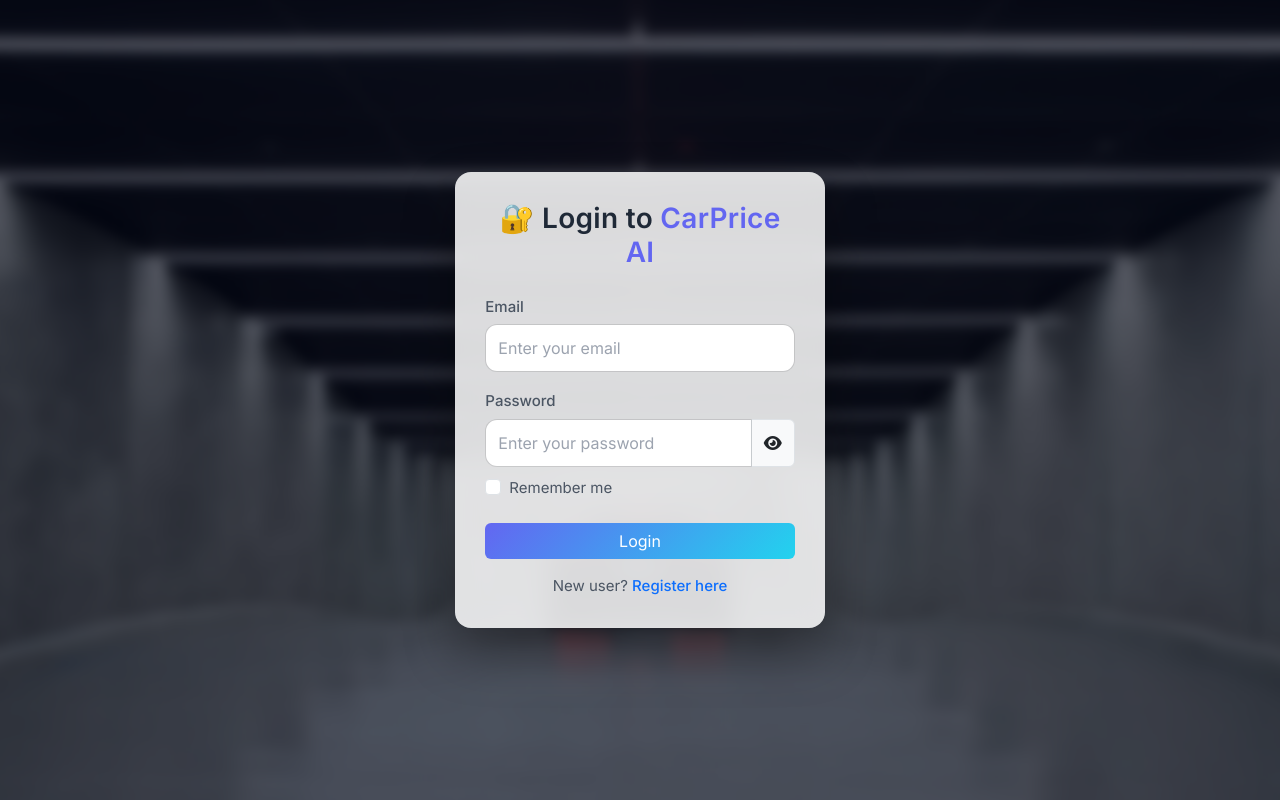
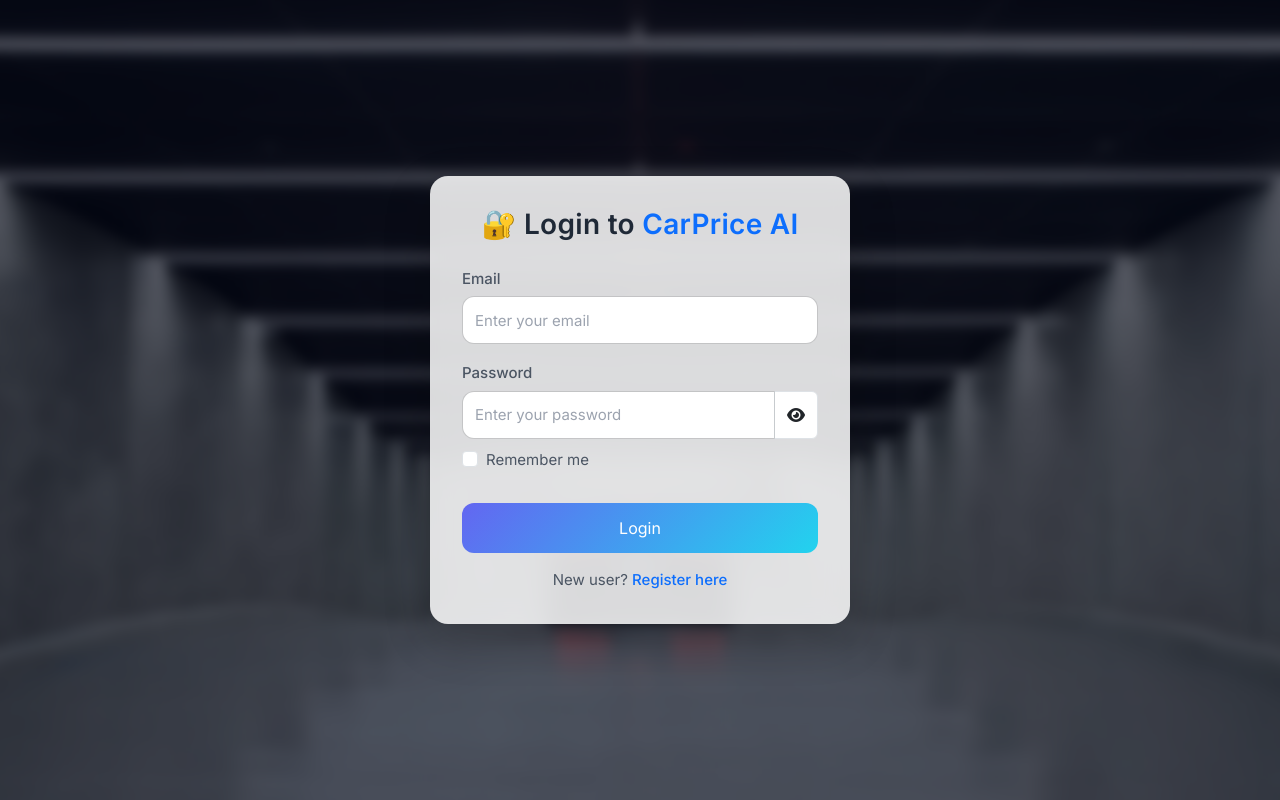
Before and after one commit to Varshini0422/car-price-prediction, a Flask app: page /login in a window 1280 px wide. Run offline with Flask 3, Linux system fonts and the light colour scheme; parts of the project's set-up code (start-up, migrations or seed data) failed here and were passed over.

Commit message:
Update login.html

```diff
--- a/templates/login.html
+++ b/templates/login.html
@@ -14,10 +14,39 @@
     <link rel="stylesheet" href="{{ url_for('static', filename='style.css') }}">
 
     <style>
-        /* Mobile tweaks */
+        body {
+            overflow-x: hidden;
+        }
+
+        .auth-card {
+            width: 100%;
+            max-width: 420px;
+            padding: 32px;
+            border-radius: 18px;
+        }
+
+        .form-control {
+            height: 48px;
+            font-size: 15px;
+        }
+
+        .input-group-text {
+            background: #fff;
+            cursor: pointer;
+        }
+
+        .btn-primary {
+            height: 50px;
+            font-size: 16px;
+            border-radius: 12px;
+        }
+
         @media (max-width: 576px) {
             .auth-card {
-                padding: 22px !important;
+                padding: 22px;
+            }
+            h3 {
+                font-size: 1.2rem;
             }
         }
     </style>
@@ -25,12 +54,12 @@
 
 <body class="auth-page">
 
-<div class="container d-flex justify-content-center align-items-center px-3" style="min-height:100vh;">
+<div class="container d-flex justify-content-center align-items-center min-vh-100 px-3">
 
-    <div class="auth-card col-md-4 col-sm-12 animate-form">
+    <div class="auth-card animate-form shadow-lg">
 
         <h3 class="text-center mb-4 fw-semibold">
-            🔐 Login to <span style="color:#6366f1;">CarPrice AI</span>
+            🔐 Login to <span class="text-primary">CarPrice AI</span>
         </h3>
 
         <form method="POST" onsubmit="rememberUser()">
@@ -61,24 +90,21 @@
                         placeholder="Enter your password"
                         required
                     >
-                    <span class="input-group-text" onclick="togglePassword()" style="cursor:pointer">
+                    <span class="input-group-text" onclick="togglePassword()">
                         <i class="fas fa-eye" id="eyeIcon"></i>
                     </span>
                 </div>
             </div>
 
             <!-- Remember Me -->
-            <div class="form-check mb-3">
+            <div class="form-check mb-3 mt-2">
                 <input class="form-check-input" type="checkbox" id="rememberMe">
-                <label class="form-check-label">
-                    Remember me
-                </label>
+                <label class="form-check-label">Remember me</label>
             </div>
 
-            <button class="btn btn-primary w-100 mt-2">
+            <button class="btn btn-primary w-100 mt-3">
                 Login
             </button>
-
         </form>
 
         <p class="text-center mt-3 mb-0">
@@ -92,28 +118,9 @@
 
 </div>
 
-<!-- =========================
-     ERROR TOAST
-========================= -->
-<div class="position-fixed top-0 end-0 p-3" style="z-index: 2000;">
-    <div id="errorToast" class="toast text-bg-danger border-0" role="alert">
-        <div class="d-flex">
-            <div class="toast-body">
-                Invalid email or password
-            </div>
-            <button type="button" class="btn-close btn-close-white me-2 m-auto" data-bs-dismiss="toast"></button>
-        </div>
-    </div>
-</div>
-
-<!-- Bootstrap JS -->
 <script src="https://cdn.jsdelivr.net/npm/bootstrap@5.3.2/dist/js/bootstrap.bundle.min.js"></script>
 
-<!-- =========================
-     JS LOGIC
-========================= -->
 <script>
-/* Show / Hide Password */
 function togglePassword() {
     const pwd = document.getElementById("password");
     const icon = document.getElementById("eyeIcon");
@@ -127,32 +134,22 @@
     }
 }
 
-/* Remember Me */
 function rememberUser() {
     const remember = document.getElementById("rememberMe").checked;
     const email = document.getElementById("email").value;
 
-    if (remember) {
-        localStorage.setItem("rememberEmail", email);
-    } else {
-        localStorage.removeItem("rememberEmail");
-    }
+    remember
+        ? localStorage.setItem("rememberEmail", email)
+        : localStorage.removeItem("rememberEmail");
 }
 
-/* Load remembered email */
 window.onload = () => {
     const savedEmail = localStorage.getItem("rememberEmail");
     if (savedEmail) {
-        document.getElementById("email").value = savedEmail;
-        document.getElementById("rememberMe").checked = true;
+        email.value = savedEmail;
+        rememberMe.checked = true;
     }
 };
-
-/* Show error toast if backend sends error */
-{% if error %}
-    const toast = new bootstrap.Toast(document.getElementById("errorToast"));
-    toast.show();
-{% endif %}
 </script>
 
 </body>
```
